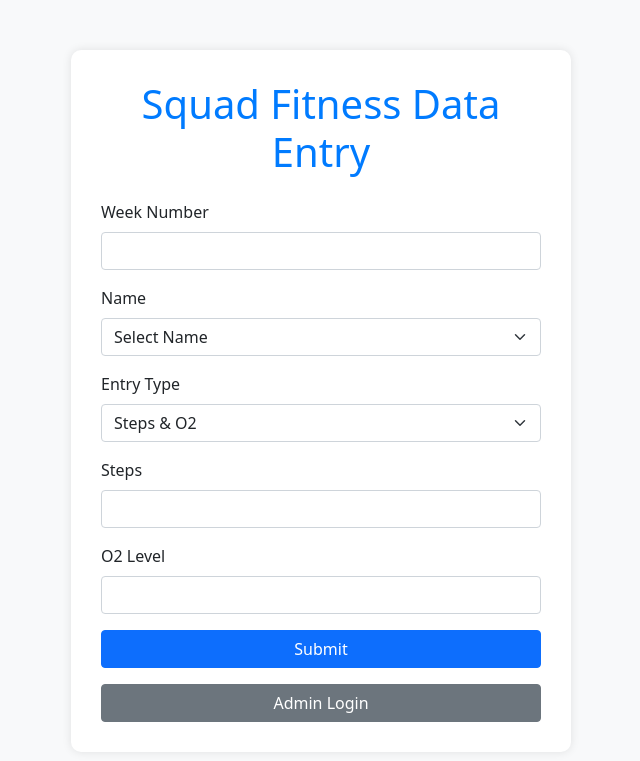
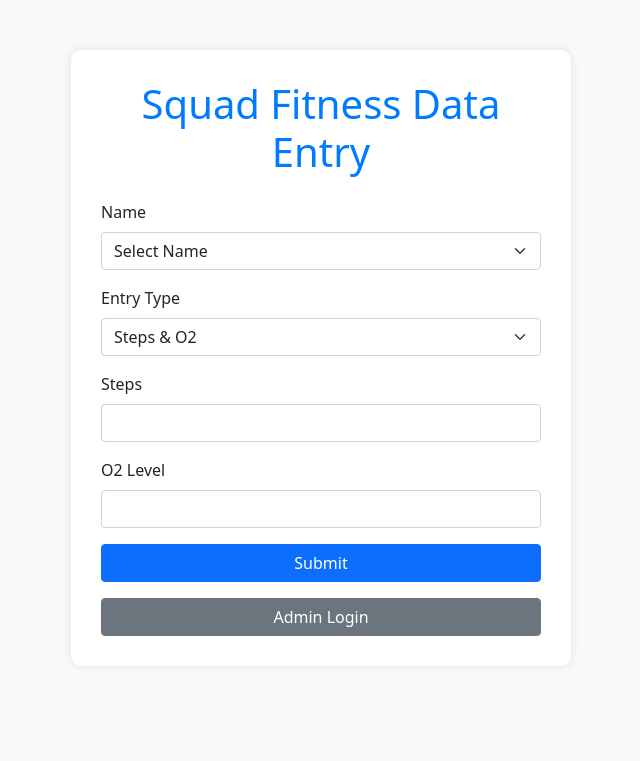
Before and after one commit to mirfsz/Fatty8-Stats-Tracker-SuduKental, a Python web app: template templates/form.html in a window 1280 px wide. Shown: the top 761 px of the page, without its empty margins (319-959 px from the left). Run offline with Jinja, Linux system fonts and the light colour scheme; the template is opened without the code that fills it, so the values that code supplies are empty.

Commit message:
Update form.html

```diff
--- a/templates/form.html
+++ b/templates/form.html
@@ -16,10 +16,6 @@
         <div class="form-container">
             <h1 class="mb-4 text-center">Squad Fitness Data Entry</h1>
             <form method="POST">
-                <div class="mb-3">
-                    <label for="week" class="form-label">Week Number</label>
-                    <input type="number" class="form-control" id="week" name="week" required>
-                </div>
                 <div class="mb-3">
                     <label for="name" class="form-label">Name</label>
                     <select class="form-select" id="name" name="name" required>
```
